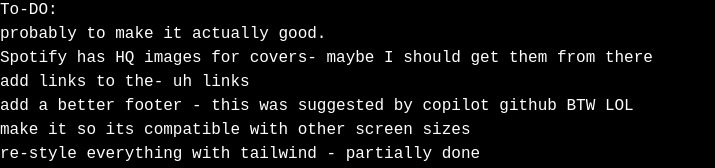
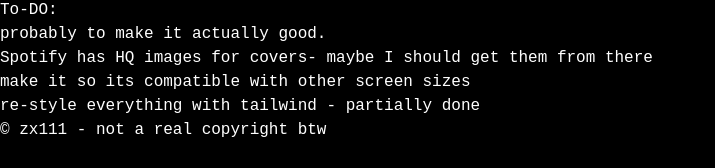
Before and after one commit to zxMiraie/zx111.net, a React (Vite) app: page / in a window 1280 px wide. Shown: the part 290-458 px from the top of the page, without its empty margins (0-715 px from the left). Built offline with nearby package versions, Linux system fonts and the light colour scheme; no server answers.

Commit message:
Update App.tsx

```diff
--- a/src/App.tsx
+++ b/src/App.tsx
@@ -25,8 +25,6 @@
                 <ul className="list-none">
                     <li>probably to make it actually good.</li>
                     <li>Spotify has HQ images for covers- maybe I should get them from there</li>
-                    <li>add links to the- uh links</li>
-                    <li>add a better footer - this was suggested by copilot github BTW LOL</li>
                     <li>make it so its compatible with other screen sizes</li>
                     <li>re-style everything with tailwind - partially done</li>
                 </ul>
```
